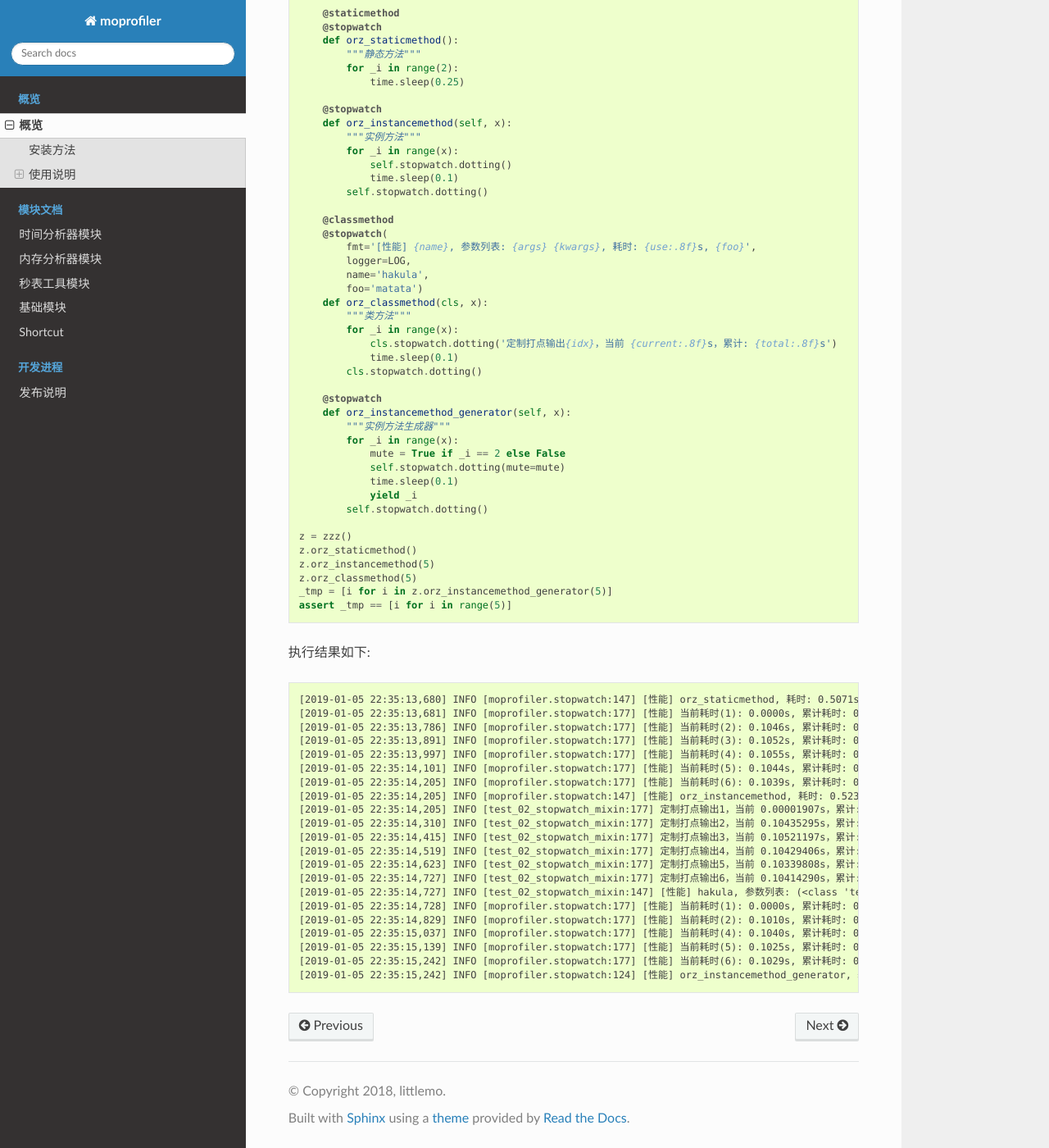
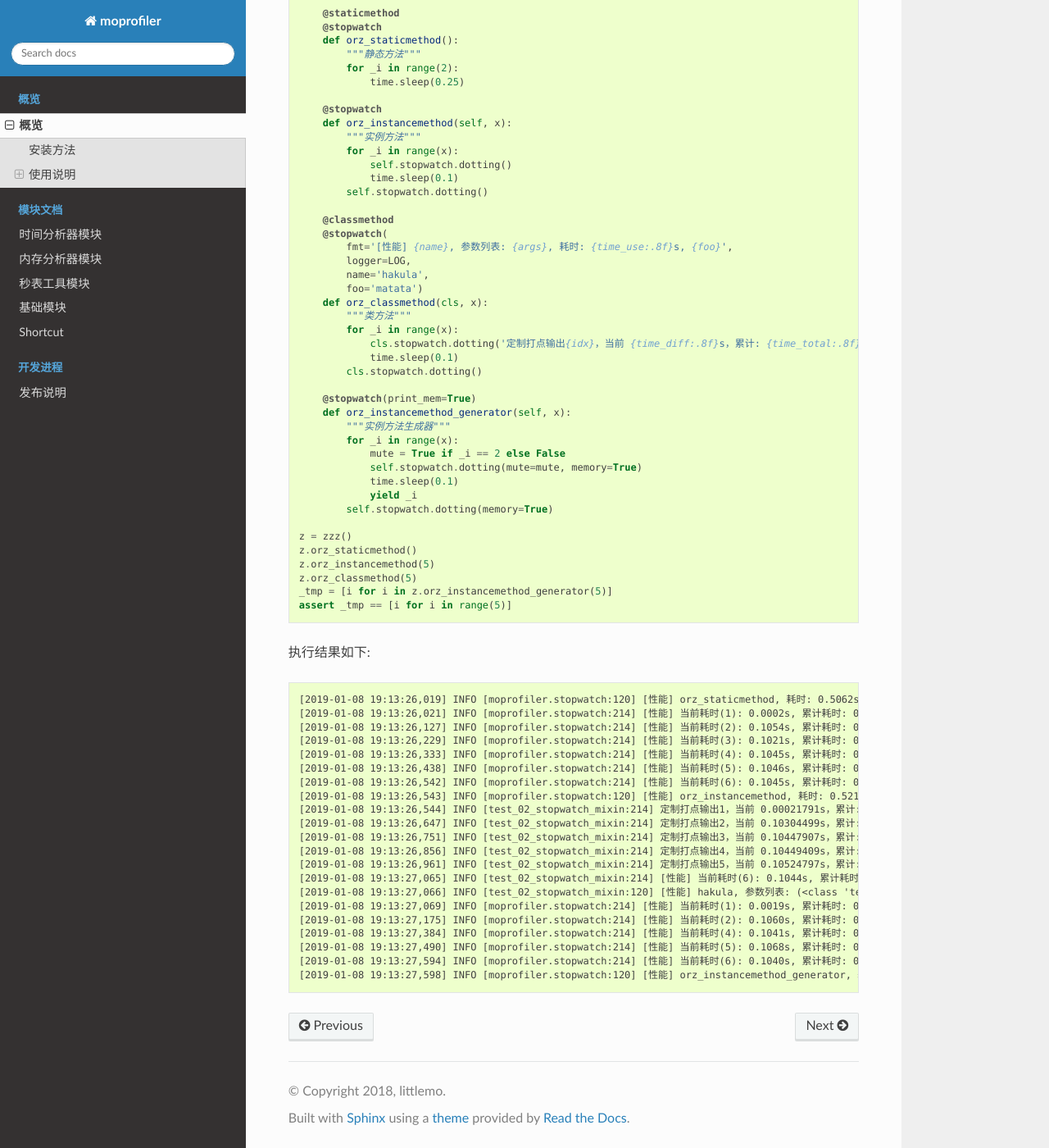
Before and after one commit to littlemo/moprofiler, a Sphinx documentation site: the page built from docs/source/intro/overview.rst, in a window 1280 px wide and 1400 px high, scrolled down 3805 px. Shown: the whole window at 82% size. Built offline with Sphinx 7.4.7 and the Read the Docs theme 2.0.0, drawn with Linux system fonts in a browser that asks for light colours; formulas are drawn with MathJax 3.

Commit message:
Docs: 更新文档中的秒表工具用例，使用新增的内存打点功能

```diff
--- a/docs/source/intro/overview.rst
+++ b/docs/source/intro/overview.rst
@@ -223,26 +223,26 @@
 
         @classmethod
         @stopwatch(
-            fmt='[性能] {name}, 参数列表: {args} {kwargs}, 耗时: {use:.8f}s, {foo}',
+            fmt='[性能] {name}, 参数列表: {args}, 耗时: {time_use:.8f}s, {foo}',
             logger=LOG,
             name='hakula',
             foo='matata')
         def orz_classmethod(cls, x):
             """类方法"""
             for _i in range(x):
-                cls.stopwatch.dotting('定制打点输出{idx}，当前 {current:.8f}s，累计: {total:.8f}s')
+                cls.stopwatch.dotting('定制打点输出{idx}，当前 {time_diff:.8f}s，累计: {time_total:.8f}s')
                 time.sleep(0.1)
             cls.stopwatch.dotting()
 
-        @stopwatch
+        @stopwatch(print_mem=True)
         def orz_instancemethod_generator(self, x):
             """实例方法生成器"""
             for _i in range(x):
                 mute = True if _i == 2 else False
-                self.stopwatch.dotting(mute=mute)
+                self.stopwatch.dotting(mute=mute, memory=True)
                 time.sleep(0.1)
                 yield _i
-            self.stopwatch.dotting()
+            self.stopwatch.dotting(memory=True)
 
     z = zzz()
     z.orz_staticmethod()
@@ -253,27 +253,27 @@
 
 执行结果如下::
 
-    [2019-01-05 22:35:13,680] INFO [moprofiler.stopwatch:147] [性能] orz_staticmethod, 耗时: 0.5071s
-    [2019-01-05 22:35:13,681] INFO [moprofiler.stopwatch:177] [性能] 当前耗时(1): 0.0000s, 累计耗时: 0.0000s
-    [2019-01-05 22:35:13,786] INFO [moprofiler.stopwatch:177] [性能] 当前耗时(2): 0.1046s, 累计耗时: 0.1046s
-    [2019-01-05 22:35:13,891] INFO [moprofiler.stopwatch:177] [性能] 当前耗时(3): 0.1052s, 累计耗时: 0.2098s
-    [2019-01-05 22:35:13,997] INFO [moprofiler.stopwatch:177] [性能] 当前耗时(4): 0.1055s, 累计耗时: 0.3153s
-    [2019-01-05 22:35:14,101] INFO [moprofiler.stopwatch:177] [性能] 当前耗时(5): 0.1044s, 累计耗时: 0.4197s
-    [2019-01-05 22:35:14,205] INFO [moprofiler.stopwatch:177] [性能] 当前耗时(6): 0.1039s, 累计耗时: 0.5236s
-    [2019-01-05 22:35:14,205] INFO [moprofiler.stopwatch:147] [性能] orz_instancemethod, 耗时: 0.5238s
-    [2019-01-05 22:35:14,205] INFO [test_02_stopwatch_mixin:177] 定制打点输出1，当前 0.00001907s，累计: 0.00001907s
-    [2019-01-05 22:35:14,310] INFO [test_02_stopwatch_mixin:177] 定制打点输出2，当前 0.10435295s，累计: 0.10437202s
-    [2019-01-05 22:35:14,415] INFO [test_02_stopwatch_mixin:177] 定制打点输出3，当前 0.10521197s，累计: 0.20958400s
-    [2019-01-05 22:35:14,519] INFO [test_02_stopwatch_mixin:177] 定制打点输出4，当前 0.10429406s，累计: 0.31387806s
-    [2019-01-05 22:35:14,623] INFO [test_02_stopwatch_mixin:177] 定制打点输出5，当前 0.10339808s，累计: 0.41727614s
-    [2019-01-05 22:35:14,727] INFO [test_02_stopwatch_mixin:177] 定制打点输出6，当前 0.10414290s，累计: 0.52141905s
-    [2019-01-05 22:35:14,727] INFO [test_02_stopwatch_mixin:147] [性能] hakula, 参数列表: (<class 'test_02_stopwatch_mixin.zzz'>, 5) {}, 耗时: 0.52167416s, matata
-    [2019-01-05 22:35:14,728] INFO [moprofiler.stopwatch:177] [性能] 当前耗时(1): 0.0000s, 累计耗时: 0.0000s
-    [2019-01-05 22:35:14,829] INFO [moprofiler.stopwatch:177] [性能] 当前耗时(2): 0.1010s, 累计耗时: 0.1011s
-    [2019-01-05 22:35:15,037] INFO [moprofiler.stopwatch:177] [性能] 当前耗时(4): 0.1040s, 累计耗时: 0.3091s
-    [2019-01-05 22:35:15,139] INFO [moprofiler.stopwatch:177] [性能] 当前耗时(5): 0.1025s, 累计耗时: 0.4115s
-    [2019-01-05 22:35:15,242] INFO [moprofiler.stopwatch:177] [性能] 当前耗时(6): 0.1029s, 累计耗时: 0.5144s
-    [2019-01-05 22:35:15,242] INFO [moprofiler.stopwatch:124] [性能] orz_instancemethod_generator, 耗时: 0.5147s
+    [2019-01-08 19:13:26,019] INFO [moprofiler.stopwatch:120] [性能] orz_staticmethod, 耗时: 0.5062s
+    [2019-01-08 19:13:26,021] INFO [moprofiler.stopwatch:214] [性能] 当前耗时(1): 0.0002s, 累计耗时: 0.0002s
+    [2019-01-08 19:13:26,127] INFO [moprofiler.stopwatch:214] [性能] 当前耗时(2): 0.1054s, 累计耗时: 0.1056s
+    [2019-01-08 19:13:26,229] INFO [moprofiler.stopwatch:214] [性能] 当前耗时(3): 0.1021s, 累计耗时: 0.2078s
+    [2019-01-08 19:13:26,333] INFO [moprofiler.stopwatch:214] [性能] 当前耗时(4): 0.1045s, 累计耗时: 0.3123s
+    [2019-01-08 19:13:26,438] INFO [moprofiler.stopwatch:214] [性能] 当前耗时(5): 0.1046s, 累计耗时: 0.4168s
+    [2019-01-08 19:13:26,542] INFO [moprofiler.stopwatch:214] [性能] 当前耗时(6): 0.1045s, 累计耗时: 0.5213s
+    [2019-01-08 19:13:26,543] INFO [moprofiler.stopwatch:120] [性能] orz_instancemethod, 耗时: 0.5218s
+    [2019-01-08 19:13:26,544] INFO [test_02_stopwatch_mixin:214] 定制打点输出1，当前 0.00021791s，累计: 0.00021791s
+    [2019-01-08 19:13:26,647] INFO [test_02_stopwatch_mixin:214] 定制打点输出2，当前 0.10304499s，累计: 0.10326290s
+    [2019-01-08 19:13:26,751] INFO [test_02_stopwatch_mixin:214] 定制打点输出3，当前 0.10447907s，累计: 0.20774198s
+    [2019-01-08 19:13:26,856] INFO [test_02_stopwatch_mixin:214] 定制打点输出4，当前 0.10449409s，累计: 0.31223607s
+    [2019-01-08 19:13:26,961] INFO [test_02_stopwatch_mixin:214] 定制打点输出5，当前 0.10524797s，累计: 0.41748405s
+    [2019-01-08 19:13:27,065] INFO [test_02_stopwatch_mixin:214] [性能] 当前耗时(6): 0.1044s, 累计耗时: 0.5219s
+    [2019-01-08 19:13:27,066] INFO [test_02_stopwatch_mixin:120] [性能] hakula, 参数列表: (<class 'test_02_stopwatch_mixin.zzz'>, 5), 耗时: 0.52235889s, matata
+    [2019-01-08 19:13:27,069] INFO [moprofiler.stopwatch:214] [性能] 当前耗时(1): 0.0019s, 累计耗时: 0.0019s, 当前变化:  1M, 累计变化:  1M
+    [2019-01-08 19:13:27,175] INFO [moprofiler.stopwatch:214] [性能] 当前耗时(2): 0.1060s, 累计耗时: 0.1079s, 当前变化:  2M, 累计变化:  3M
+    [2019-01-08 19:13:27,384] INFO [moprofiler.stopwatch:214] [性能] 当前耗时(4): 0.1041s, 累计耗时: 0.3167s, 当前变化:  2M, 累计变化:  6M
+    [2019-01-08 19:13:27,490] INFO [moprofiler.stopwatch:214] [性能] 当前耗时(5): 0.1068s, 累计耗时: 0.4235s, 当前变化:  1M, 累计变化:  7M
+    [2019-01-08 19:13:27,594] INFO [moprofiler.stopwatch:214] [性能] 当前耗时(6): 0.1040s, 累计耗时: 0.5274s, 当前变化:  0M, 累计变化:  7M
+    [2019-01-08 19:13:27,598] INFO [moprofiler.stopwatch:120] [性能] orz_instancemethod_generator, 耗时: 0.5313s, 内存变化:  7M
 
 
 .. _MoProfiler: https://github.com/littlemo/moprofiler
```
